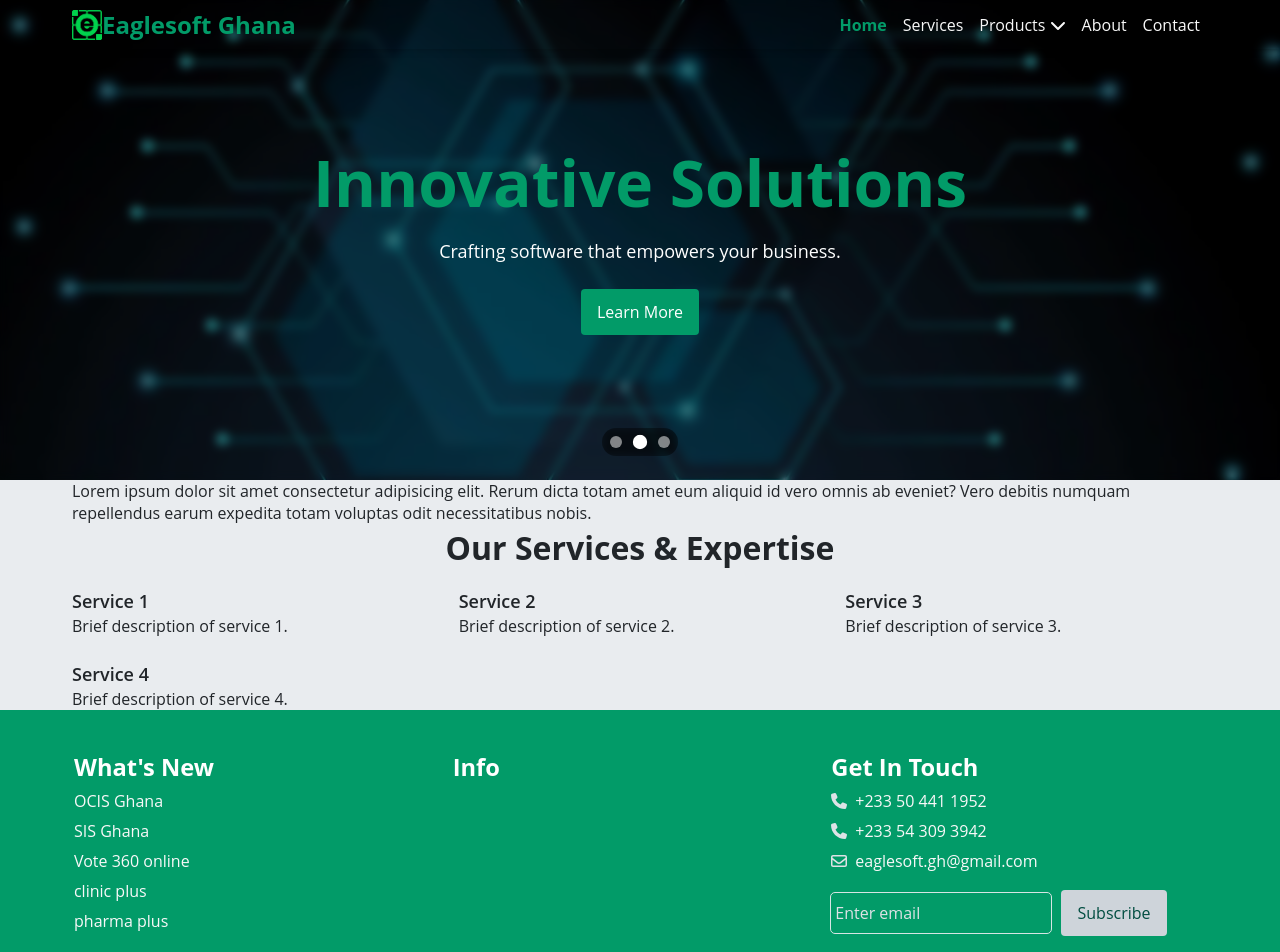
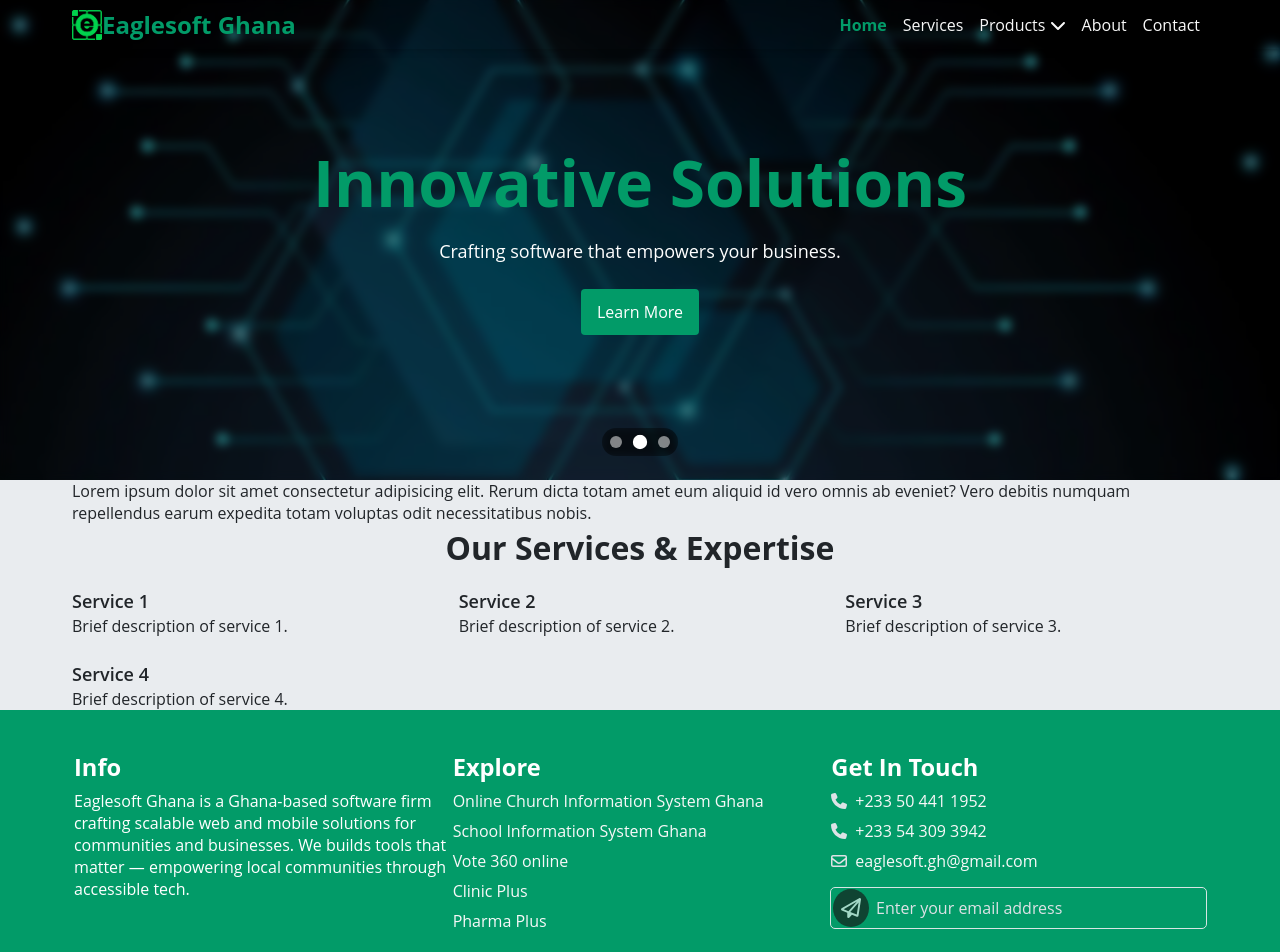
Before and after one commit to eaglesoftghana/eaglesoftghana.github.io, a Nuxt app: page / in a window 1280 px wide. Shown: the top 952 px of the page. Built offline with nearby package versions, Linux system fonts and the light colour scheme.

Commit message:
footer info updated

```diff
--- a/app/components/AppFooter.vue
+++ b/app/components/AppFooter.vue
@@ -1,7 +1,23 @@
 <script setup>
-import { faEnvelope } from '@fortawesome/free-regular-svg-icons';
+import { faEnvelope, faPaperPlane } from '@fortawesome/free-regular-svg-icons';
 import { faPhone } from '@fortawesome/free-solid-svg-icons/faPhone';
 import { FontAwesomeIcon } from '@fortawesome/vue-fontawesome';
+
+const isGetInTouchButtonDisabled = ref(true)
+
+const getIntouchInput = ref("")
+
+const handleGetIntouchInput = (e) => {
+  isGetInTouchButtonDisabled.value = true
+  const value = e.target.value
+  if (value.length && getIntouchInput.value) {
+    isGetInTouchButtonDisabled.value = false
+  }
+}
+
+const handleGetIntouchForm = () => {
+
+}
 
 </script>
 
@@ -9,30 +25,34 @@
   <footer class="bg-success text-gray-300 py-4 sticky top-100">
     <div class="layout">
       <div class="row">
-        <div class="col-12 lg:col-4 md:col-6 gy-3 lg:gy-0">
-          <h6 class="text-capitalize font-bold mb-1 text-white">what's new</h6>
+        <div class="col-12 lg:col-4 md:col-6 gy-3 lg:gy-0 order-2">
+          <h6 class="text-capitalize font-bold mb-1 text-white">explore</h6>
           <div class="flex flex-column">
-            <nuxt-link to="/products" class="mb-2 text-light">
-              OCIS Ghana
+            <nuxt-link to="/products" class="mb-2 d-inline-block text-light">
+              Online Church Information System Ghana
             </nuxt-link>
-            <nuxt-link to="/products" class="mb-2 text-light">
-              SIS Ghana
+            <nuxt-link to="/products" class="mb-2 d-inline-block text-light">
+              School Information System Ghana
             </nuxt-link>
-            <nuxt-link to="/products" class="mb-2 text-light">
+            <nuxt-link to="/products" class="mb-2 d-inline-block text-light">
               Vote 360 online
             </nuxt-link>
-            <nuxt-link to="/products" class="mb-2 text-light">
-              clinic plus
+            <nuxt-link to="/products" class="mb-2 d-inline-block text-light">
+              Clinic Plus
             </nuxt-link>
-            <nuxt-link to="/products" class="mb-2 text-light">
-              pharma plus
+            <nuxt-link to="/products" class="mb-2 d-inline-block text-light">
+              Pharma Plus
             </nuxt-link>
           </div>
         </div>
-        <div class="col-12 lg:col-4 md:col-6 gy-3 lg:gy-0">
-          <h6 class="text-capitalize font-bold mb-1 text-white">info</h6>
+        <div class="col-12 lg:col-4 md:col-6 gy-3 lg:gy-0 order-1 text-white">
+          <h6 class="text-capitalize font-bold mb-1">info</h6>
+          <p>
+            Eaglesoft Ghana is a Ghana-based software firm crafting scalable web and mobile solutions for communities
+            and businesses. We builds tools that matter — empowering local communities through accessible tech.
+          </p>
         </div>
-        <div class="col-12 lg:col-4 md:col-6 gy-3 lg:gy-0">
+        <div class="col-12 lg:col-4 md:col-6 gy-3 lg:gy-0 order-3">
           <h6 class="text-capitalize font-bold mb-1 text-white">
             get in touch
           </h6>
@@ -67,30 +87,39 @@
                 </nuxt-link>
               </div>
             </div>
-            <div class="flex items-center my-2" style="max-width: 90%;">
-              <div class="text-input-control">
-                <input type="email" name="email" placeholder="Enter email" id="email" class="text-input light" style="outline-color: var(--color-muted);" />
-              </div>
-              <div class="ml-2">
-                <button type="submit" class="button light text-primary">
-                  Subscribe
+            <div class="flex items-center my-2" style="max-width: 375px;">
+              <form class="flex items-center w-100 input-wrapper rounded-2">
+                <button type="submit" :disabled="isGetInTouchButtonDisabled"
+                  class="button outline border-white px-2 py-2 absolute mr-1 dark rounded-full">
+                  <FontAwesomeIcon :icon="faPaperPlane" style="flex-shrink: 0;" size="lg" />
                 </button>
-              </div>
+                <input v-model="getIntouchInput" @input="handleGetIntouchInput" class="text-input border-0 outline-0"
+                  type="email" placeholder="Enter your email address"
+                  style="flex-grow: 1;outline-color: var(--color-muted);" />
+              </form>
             </div>
           </div>
         </div>
       </div>
-      <div class="my-3 flex flex-wrap justify-center lg:justify-between items-center">
+      <div class="my-3 flex flex-wrap justify-center lg:justify-between items-center text-white">
         <p class="text-xs">
           &copy; {{ new Date().getFullYear() }} Eaglesoft Ghana. All rights reserved.
         </p>
-        <p class="text-xs">
-          <nuxt-link to="/" class="text-gray-400 hover:text-white">Privacy Policy</nuxt-link> |
-          <nuxt-link to="/" class="text-gray-400 hover:text-white">Terms of Service</nuxt-link>
+        <p class="text-xs  text-white">
+          <nuxt-link to="/" class="hover:text-link">Privacy Policy</nuxt-link> |
+          <nuxt-link to="/" class="hover:text-link">Terms of Service</nuxt-link>
         </p>
       </div>
     </div>
   </footer>
 </template>
 
-<style scoped></style>
+<style scoped>
+.input-wrapper input.text-input {
+  padding-left: 2.8rem !important;
+}
+
+a.hover\:text-link:hover {
+  color: var(--color-info-alt);
+}
+</style>
```
